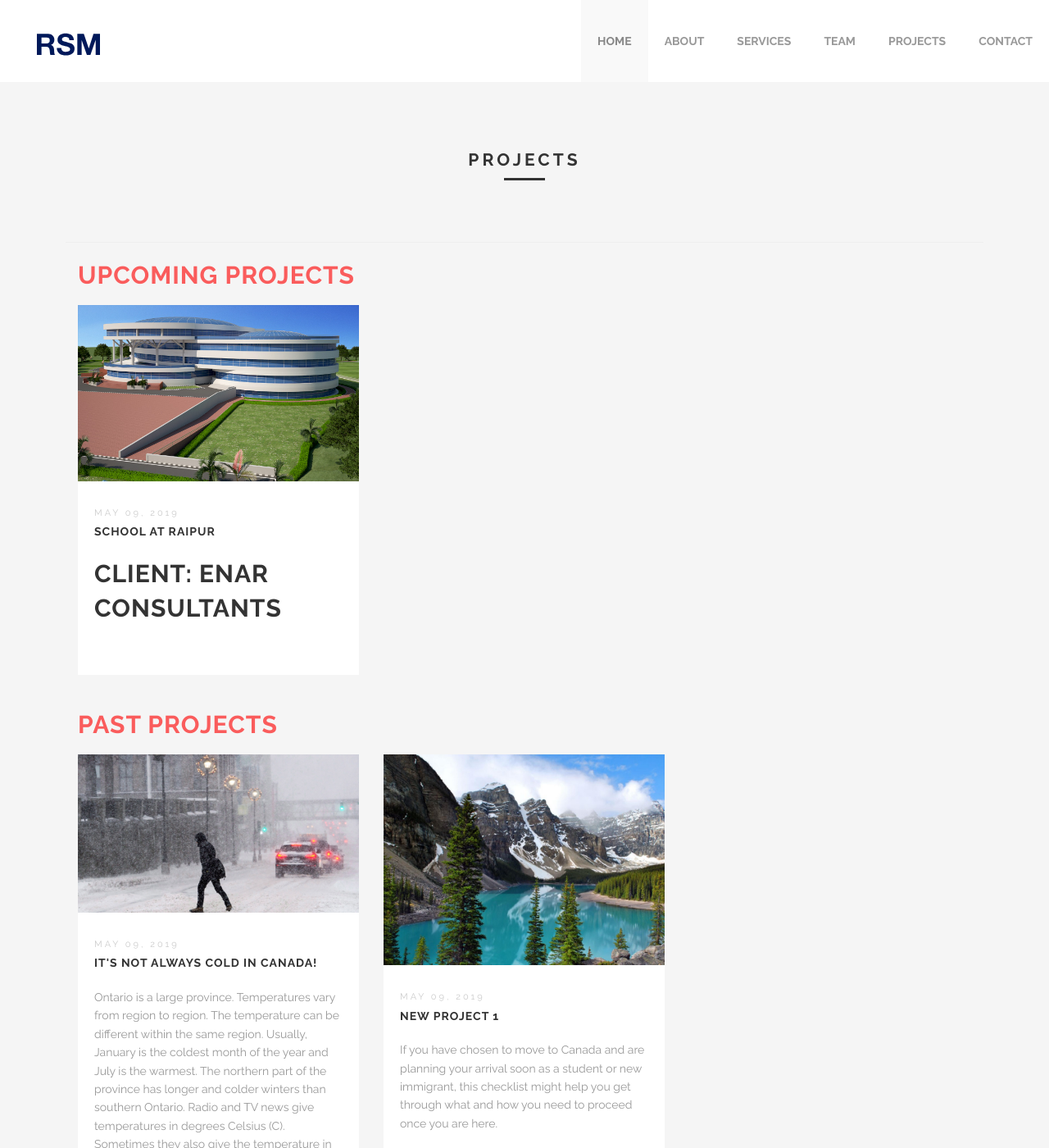
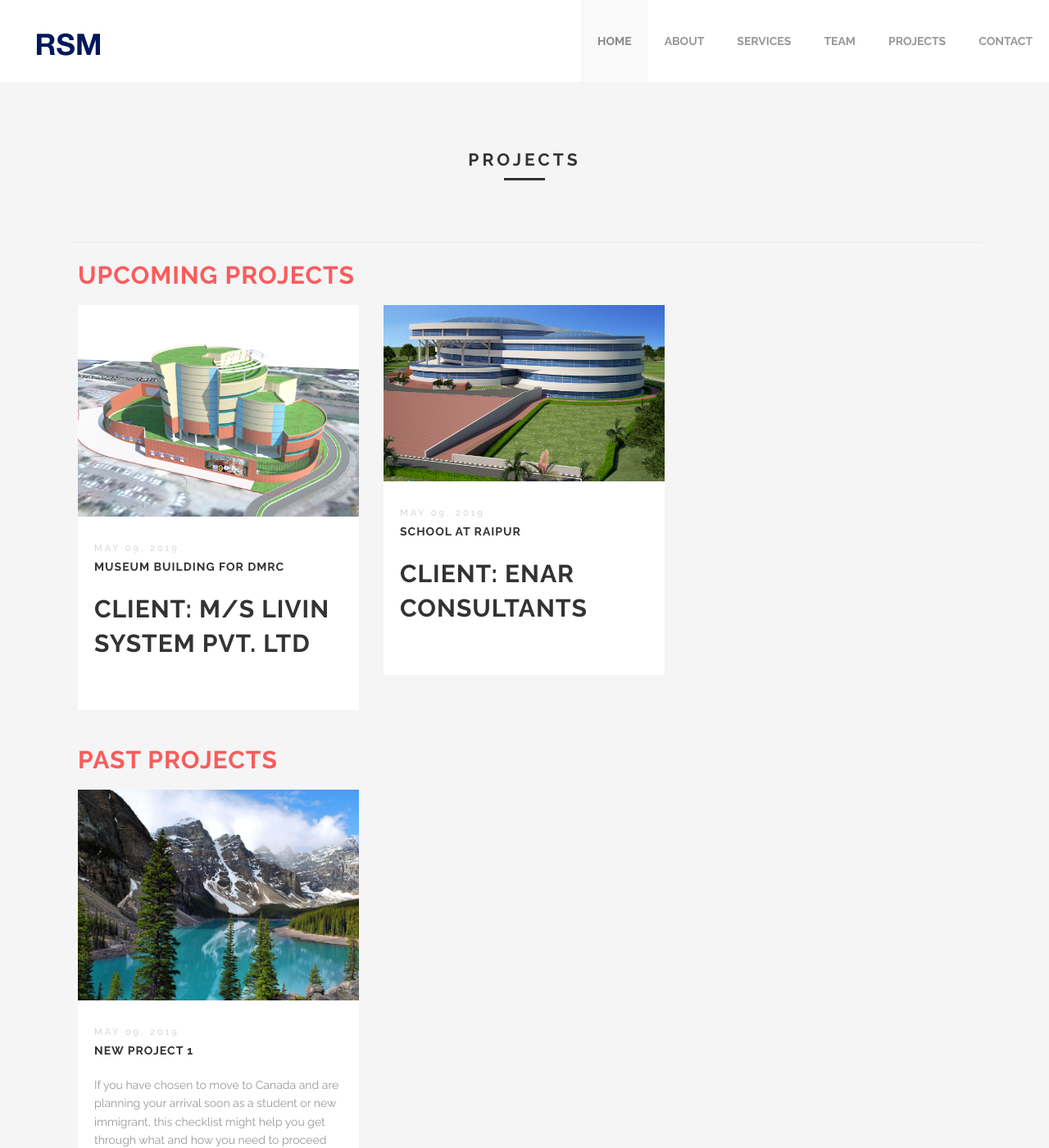
Before and after one commit to prabhav/rsm, a Jekyll site: the page built from projects/index.html, in a window 1280 px wide and 1400 px high. Shown: the whole window at 82% size. Built offline with Jekyll 4.4.1, drawn with Linux system fonts in a browser that asks for light colours; some of the changed lines change nothing that is shown; some of the changed text lies outside the part shown.

Commit message:
Updated Ontario Weather

```diff
--- a/_posts/2019-05-08-ontario-weather.markdown
+++ b/_posts/2019-05-08-ontario-weather.markdown
@@ -1,40 +1,16 @@
 ---
-title: It's not always Cold in Canada!
+title: Museum Building for DMRC
 date: 2019-05-09 00:33:00 +05:30
 categories:
-- Past Projects
-tags:
-- Checklist
-- Immigration
-- Student
-- Post-landing Services
-author: Shradha Chopra
-image: "/uploads/image.jpg"
+- Upcoming Projects
+author:
+image: "/uploads/FINAL-01%20copy.jpg"
 layout: post
 ---
 
-Ontario is a large province. Temperatures vary from region to region. The temperature can be different within the same region. Usually, January is the coldest month of the year and July is the warmest. The northern part of the province has longer and colder winters than southern Ontario. Radio and TV news give temperatures in degrees Celsius (C). Sometimes they also give the temperature in degrees Fahrenheit (F).
-Ontario has 4 seasons:
+## Client: M/S LIVIN System Pvt. Ltd
 
-**Spring: March 20 - June 20**
-Spring is a rainy season in most of Ontario. Daytime temperatures rise throughout the season, but the nights are cool. The average temperature during the day is about 8°C in March, April and early May but it gets much cooler during the nights. Make sure you have an umbrella or a raincoat to stay dry.
-
-**Summer: June 21 - September 21**
-Summer begins on June 21 but, to most Ontarians, July and August are the main months of summer. In summer, the weather is very warm in most parts of the province. In southern Ontario, daytime temperatures are usually above 20°C and often rise above 30°C. It can be hot and very humid in the summer. On TV and radio you will hear warnings about health problems caused by heat, sun and smog. You should wear a hat and use some sunscreen to prevent sunburns.
-
-**Fall (also called Autumn): September 22 - December 20**
-Fall begins in September. The weather gets cool and the leaves on many trees change colour and fall to the ground. It can also be very rainy at this time of year. Make sure to carry an umbrella and a raincoat with you. In some northern parts of Ontario, it can snow in late October. In these months, the average daytime temperatures are about 10°C - 12°C in most of the province. The temperatures get lower as winter approaches.
-
-**Winter: December 21 - March 19**
-In winter, it is cold and snows often. During the winter months (December, January and February), the temperature in most of the province is usually below 0°C, day and night.Temperatures in some parts of the province can drop below -30°C. In most of Ontario, snow can be on the ground from the middle of December until the middle of March. In the northern parts of Ontario, the winter is longer and colder than in Southern Ontario. Make sure to wear layers and stay warm. Winters in Ontario can be very cold and snowy. If you come from a warm country, you might be surprised by how cold it can get. Winter is a time for fun in the snow, but it is important to learn about the dangers of the cold and how to stay warm. Here are some of the winter clothes you may need:
-* Thick, windproof coat
-* Scarf – for around your neck or across your face
-* Gloves or mittens
-* Warm underwear
-* Winter hat that covers your ears
-* Warm boots that are lined and/or waterproof
-
-While it may be expensive to buy winter clothes when you arrive, remember that you will use what you buy to stay warm year after year.
-You might also be able to buy gently used clothing at thrift stores for very reasonable prices. A thrift store is a store that has used goods that have been donated and is in good enough condition to be reused.
-
-![image.jpg](/uploads/image.jpg)
+The Proposed project consists of two towers going to be built in two phases. Phase one is having Building with 1 Basments+GF+2 Floors above. Floor to floor height is 7.2 meter. Part of the building is having intermediate floors also of 3.6 meter height.There is a future margin of six floor in the area where floor to floor height is 3.6m and margin of Two floor in the area where floor to floor height is 7.2m.
+Second phase is having tower with 2 Basements + GF+ 5 floors above. Floor to floor height in this tower is also 7.2 meter with mezzanine floor at 3.6 meter level also .Salient feature of the Museum is having curved walls in elevation.
+Building has been analysed and designed in ETABS and SAFE.
+![view-02 copy.jpg](/uploads/view-02%20copy.jpg)
```
